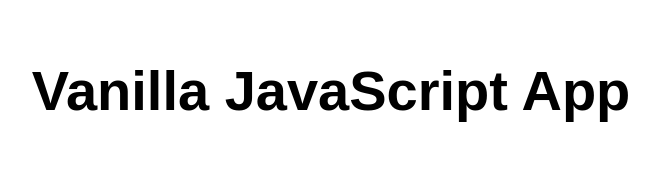
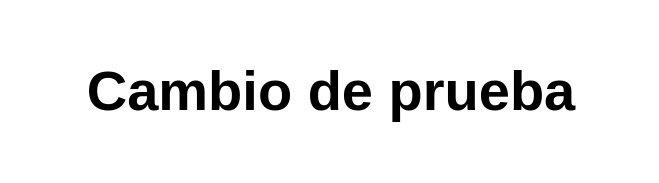
Before and after one commit to OVIED07/STATIC_2, a website: page src/index.html in a window 1280 px wide. Shown: the whole page, without its empty margins (309-968 px from the left). Drawn offline with Linux system fonts and the light colour scheme.

Commit message:
Commits de prueba 1

```diff
--- a/src/index.html
+++ b/src/index.html
@@ -5,12 +5,12 @@
   <meta charset="UTF-8">
   <meta name="viewport" content="width=device-width, initial-scale=1.0">
   <link rel="stylesheet" href="styles.css">
-  <title>Vanilla JavaScript App</title>
+  <title>Page #7</title>
 </head>
 
 <body>
   <main>
-    <h1>Vanilla JavaScript App</h1>
+    <h1>Cambio de prueba</h1>
   </main>
 </body>
 
```
